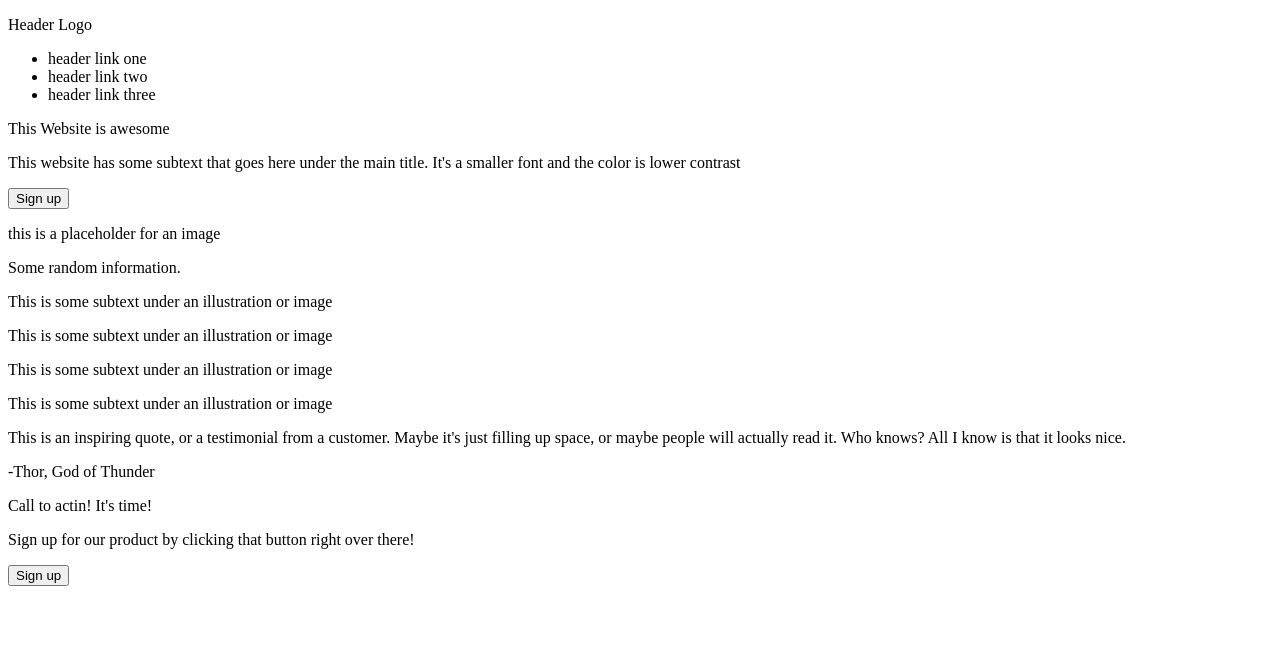
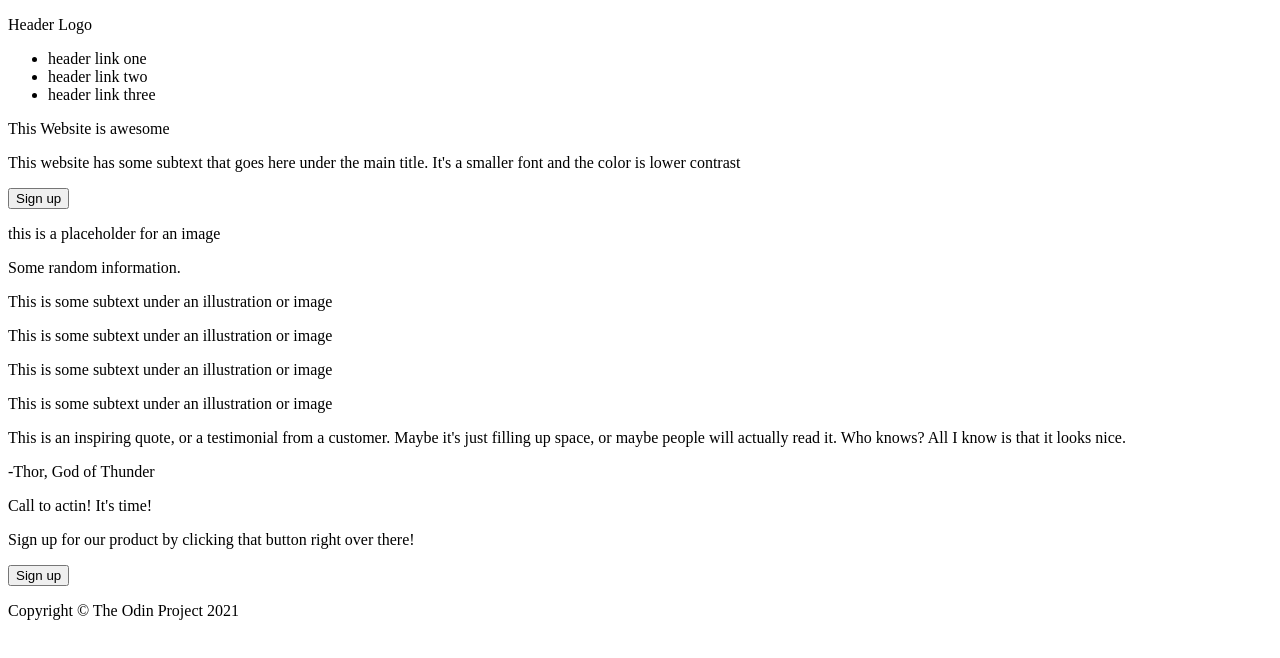
Before and after one commit to ecvintson/landing-page, a plain HTML site: page index.html in a window 1280 px wide. Drawn offline with Linux system fonts and the light colour scheme.

Commit message:
Set up footer
Sets up the footer content. Basic structure of page now complete.

```diff
--- a/index.html
+++ b/index.html
@@ -82,6 +82,7 @@
     </div>
 
     <div class="footer">
+        <p class="footer-body">Copyright &copy; The Odin Project 2021</p>
 
     </div>
 </body>
```
